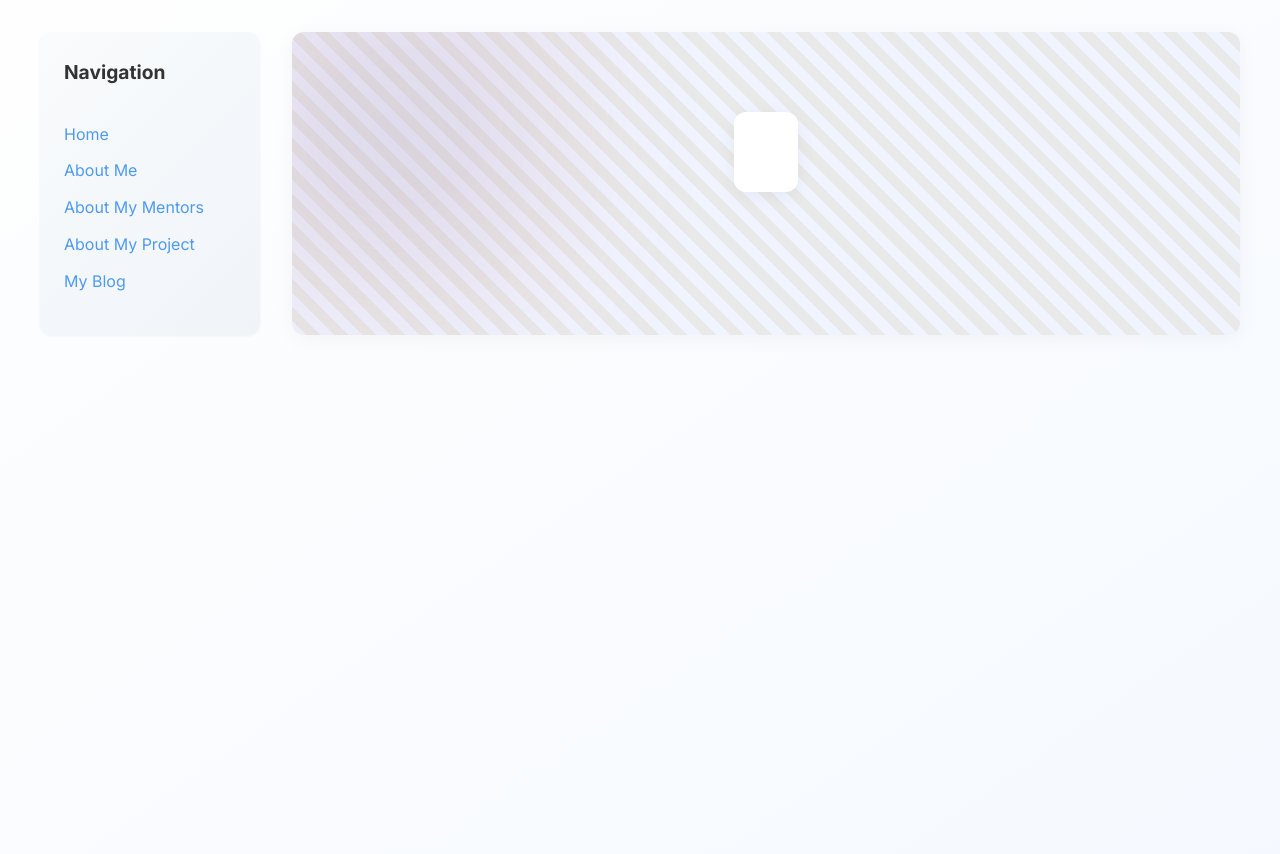
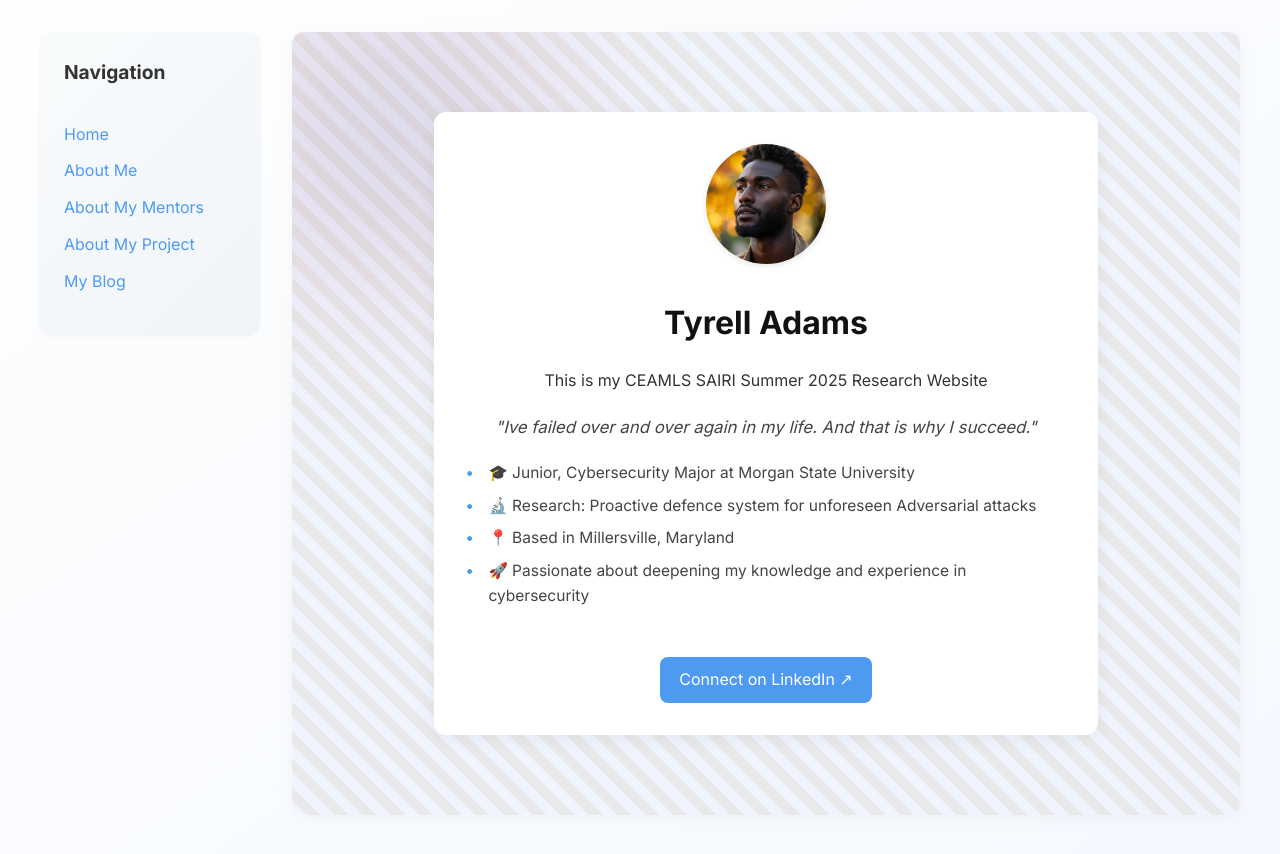
Before and after one commit to Tyrell-Adams/Tyrell-Adams.github.io, a Jekyll site: the page built from index.md, in a window 1280 px wide. Shown: the top 854 px of the page. Built offline with Jekyll 4.4.1, drawn with Linux system fonts in a browser that asks for light colours; our own code applies the rules of GitHub Pages for plain Markdown files.

Commit message:
Update index.md

```diff
--- a/index.md
+++ b/index.md
@@ -3,13 +3,13 @@ layout: home
 title: Tyrell Adams
 description: This is my CEAMLS SAIRI Summer 2025 Research Website
 
-motto: "Ive failed over and over again in my life. And that is why I succeed"
+motto: "Ive failed over and over again in my life. And that is why I succeed."
 
 quick_facts:
-  - "🎓 Junior, Cybersecurity Major at Morgan State University
-  - "🔬 Research: Proactive defence system for unforeseen Adversarial attacks
-  - "📍 Based in Millersville, Maryland
-  - "🚀 Passionate about deepening my knowledge and experience in cybersecurity
+  - "🎓 Junior, Cybersecurity Major at Morgan State University"
+  - "🔬 Research: Proactive defence system for unforeseen Adversarial attacks"
+  -   - "📍 Based in Millersville, Maryland"
+  - "🚀 Passionate about deepening my knowledge and experience in cybersecurity"
 
 linkedin: https://www.linkedin.com/in/tyrell-adams-5a3013335
 image: /assets/images/me.jpg
```
